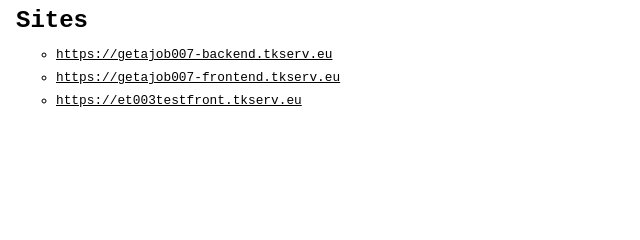
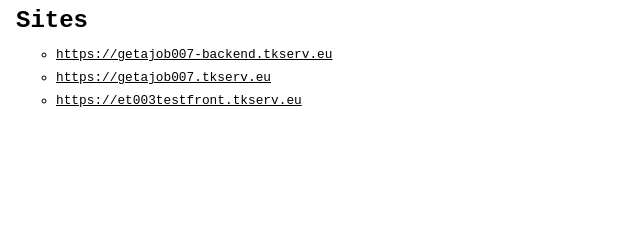
Before and after one commit to edwardtanguay/mainsite-tkserv-eu, a plain HTML site: page index.html in a window 1280 px wide. Shown: the part 226-466 px from the top of the page, 0-640 px from the left. Drawn offline with Linux system fonts and the light colour scheme.

Commit message:
took off frontend

```diff
--- a/index.html
+++ b/index.html
@@ -29,7 +29,7 @@
 			<h2>Sites</h2>
 			<ul>
 				<li><a href="https://getajob007-backend.tkserv.eu">https://getajob007-backend.tkserv.eu</a></li>
-				<li><a href="https://getajob007-frontend.tkserv.eu">https://getajob007-frontend.tkserv.eu</a></li>
+				<li><a href="https://getajob007.tkserv.eu">https://getajob007.tkserv.eu</a></li>
 				<li><a href="https://et003testfront.tkserv.eu">https://et003testfront.tkserv.eu</a></li>
 			</ul>
 		</div>
```
